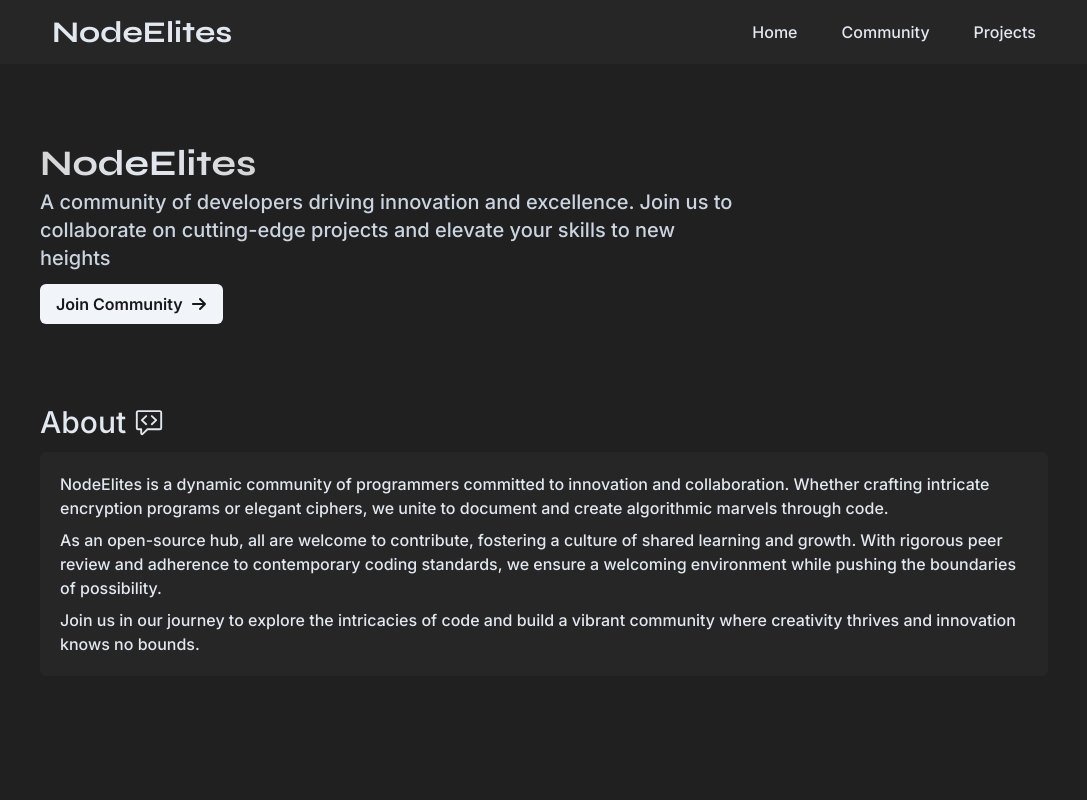
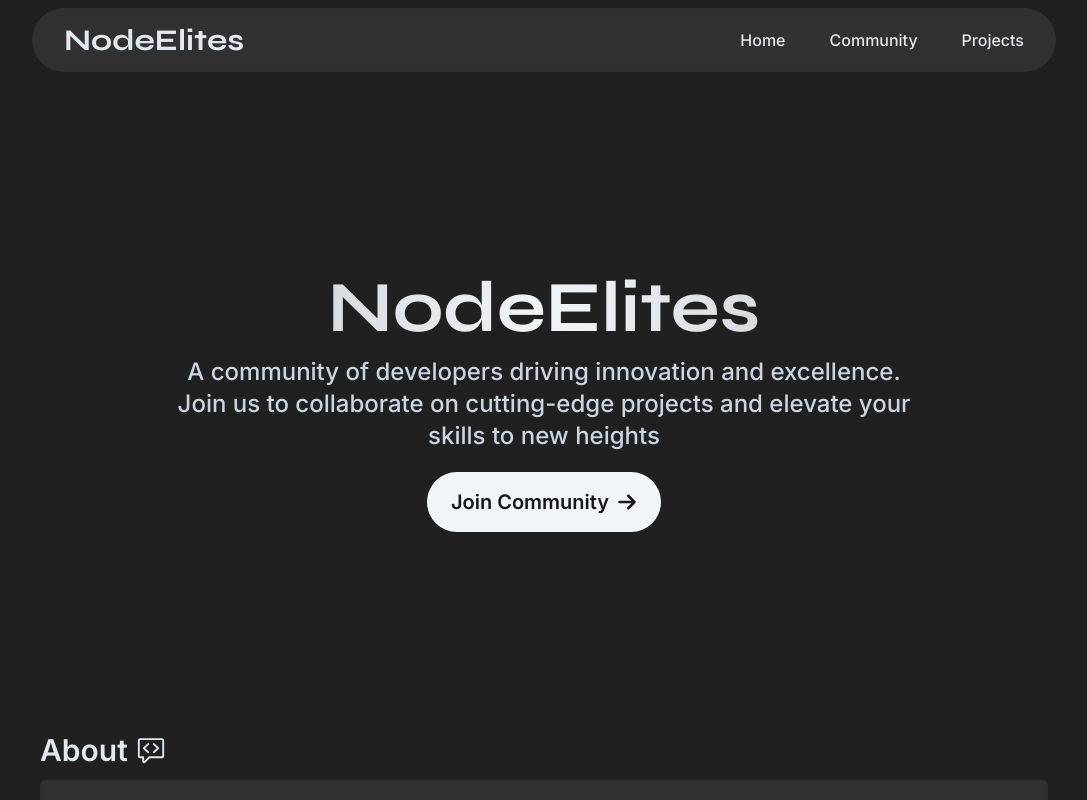
Before and after one commit to NodeElites/nodeelites.github.io, a Next.js app: page / in a window 1280 px wide. Shown: the top 800 px of the page, without its empty margins (96-1183 px from the left). Built offline with nearby package versions, Linux system fonts and the light colour scheme.

Commit message:
NodeElites

```diff
--- a/app/style.css
+++ b/app/style.css
@@ -3,7 +3,9 @@ body{
 }
 
 .wrapper{
-    background: #262626;
+    background: #55555555;
+    -webkit-backdrop-filter: blur(1px);
+    backdrop-filter: blur(1px);
 }
 
 .card{
@@ -11,7 +13,22 @@ body{
 }
 
 .heading{
-    background: radial-gradient(circle, #e2e8f0, #d4d4d4);
+    background: radial-gradient(circle, #f1f5f9, #d8dbdf);
   -webkit-background-clip: text;
   -webkit-text-fill-color: transparent;
 }
+
+::-webkit-scrollbar {
+    width: 12px;
+    background-color: #1e1e1e;
+}
+
+::-webkit-scrollbar-thumb {
+    background-color: #55555555;
+    border-radius: 6px;
+    border: 2px solid transparent;
+}
+
+::-webkit-scrollbar-thumb:hover {
+    background-color: #313131;
+}
--- a/components/Home/Hero.jsx
+++ b/components/Home/Hero.jsx
@@ -12,14 +12,18 @@ const Hero = () => {
 
   return (
     <main className="flex justify-center items-center w-full">
-      <div className="flex flex-col justify-center items-center gap-1 px-2 mt-20 w-[95vw] lg:w-[80vw]">
-        <h1 className="text-4xl font-bold text-slate-200 text-center heading self-start">
+      <div className="flex flex-col justify-center items-center gap-3 px-2 py-40 lg:py-[200px] w-[95vw] lg:w-[80vw]">
+        {/* <h1 className="text-4xl font-bold text-slate-200 text-center heading self-start">
           <p className={syne.className}>{heading}</p>
         </h1>
         <h2 className="text-xl font-medium text-slate-300 lg:w-[55vw] w-[90vw] self-start">
           {desc}
         </h2>
-        <Link href="" className="px-4 py-2 rounded-md mt-2 bg-slate-100 hover:bg-slate-300 transition ease-in-out text-zinc-900 font-semibold flex gap-2 items-center self-start">Join Community <p><FaArrowRight /></p></Link>
+        <Link href="" className="px-4 py-2 rounded-md mt-2 bg-slate-100 hover:bg-slate-300 transition ease-in-out text-zinc-900 font-semibold flex gap-2 items-center self-start">Join Community <p><FaArrowRight /></p></Link> */}
+        {/*New*/}
+        <h1 className="text-5xl lg:text-7xl font-bold text-center heading"><p className={syne.className}>{heading}</p></h1>
+        <h2 className="text-xl lg:text-2xl font-medium text-center text-slate-300 lg:w-[60vw]">{desc}</h2>
+        <Link href="" className="px-4 md:px-6 md:py-4 py-2 rounded-full mt-2 bg-slate-100 hover:bg-slate-300 transition ease-in-out md:text-xl text-zinc-900 font-semibold flex gap-2 items-center">Join Community <p><FaArrowRight /></p></Link>
       </div>
     </main>
   );
--- a/components/Home/Introduction.jsx
+++ b/components/Home/Introduction.jsx
@@ -13,8 +13,8 @@ const Introduction = () => {
 
     return (
         <main className="flex justify-center items-center w-full">
-            <div className="flex flex-col justify-center items-center gap-3 px-2 mt-20 w-[95vw] lg:w-[80vw]">
-                <h1 className="flex gap-2 text-3xl font-medium text-slate-200 self-start items-center">{heading} <p><GoCodeReview /></p></h1>
+            <div className="flex flex-col justify-center items-center gap-3 px-2 mb-20 w-[95vw] lg:w-[80vw]">
+                <h1 className="flex gap-2 text-3xl font-semibold text-slate-200 self-start items-center">{heading} <p><GoCodeReview /></p></h1>
                <div className="flex flex-col justify-center items-center gap-2 p-5 rounded-md wrapper">
                 <h1 className="font-medium text-slate-200 self-start">{desc1}</h1>
                 <h1 className="font-medium text-slate-200 self-start">{desc2}</h1>
--- a/components/Navbar.jsx
+++ b/components/Navbar.jsx
@@ -16,7 +16,7 @@ const Navbar = () => {
   const closeNavbar = () => {
     setTimeout(() => {
       setIsOpen(false);
-    }, 500);
+    }, 200);
   };
 
   const logoName = "NodeElites";
@@ -37,8 +37,8 @@ const Navbar = () => {
   ];
 
   return (
-    <nav className="flex justify-center items-center w-full wrapper">
-      <div className="lg:w-[80vw] w-[95vw] px-2 py-3">
+    <nav className="flex justify-center items-center w-full">
+      <div className="lg:w-[80vw] w-[95vw] md:px-5 px-3 py-3 sticky top-0 rounded-lg md:rounded-full mt-2 wrapper">
         <div className="flex items-center justify-between">
           {/* Logo */}
           <div className="flex items-center text-slate-200 text-3xl font-bold px-3">
@@ -49,7 +49,7 @@ const Navbar = () => {
             {menuItems.map((menuItems, index) => (
               <Link
                 href={menuItems.url}
-                className="hover:bg-slate-200 hover:text-zinc-900 transition ease-in-out cursor-pointer px-3 py-2 font-medium rounded-md"
+                className="hover:bg-slate-300 hover:text-zinc-900 transition ease-in-out cursor-pointer px-3 py-2 font-medium rounded-full"
                 key={index}
               >
                 {menuItems.name}
@@ -123,7 +123,7 @@ const Navbar = () => {
                 href={menuItems.url}
                 key={index}
                 onClick={closeNavbar}
-                className="hover:bg-slate-200 hover:text-zinc-900 transition ease-in-out text-slate-200 w-full cursor-pointer px-3 py-2 font-medium rounded-lg self-start"
+                className="hover:bg-slate-300 hover:text-zinc-900 transition ease-in-out text-slate-200 w-full cursor-pointer px-3 py-2 font-medium rounded-lg self-start"
               >
                 {menuItems.name}
               </Link>
```
